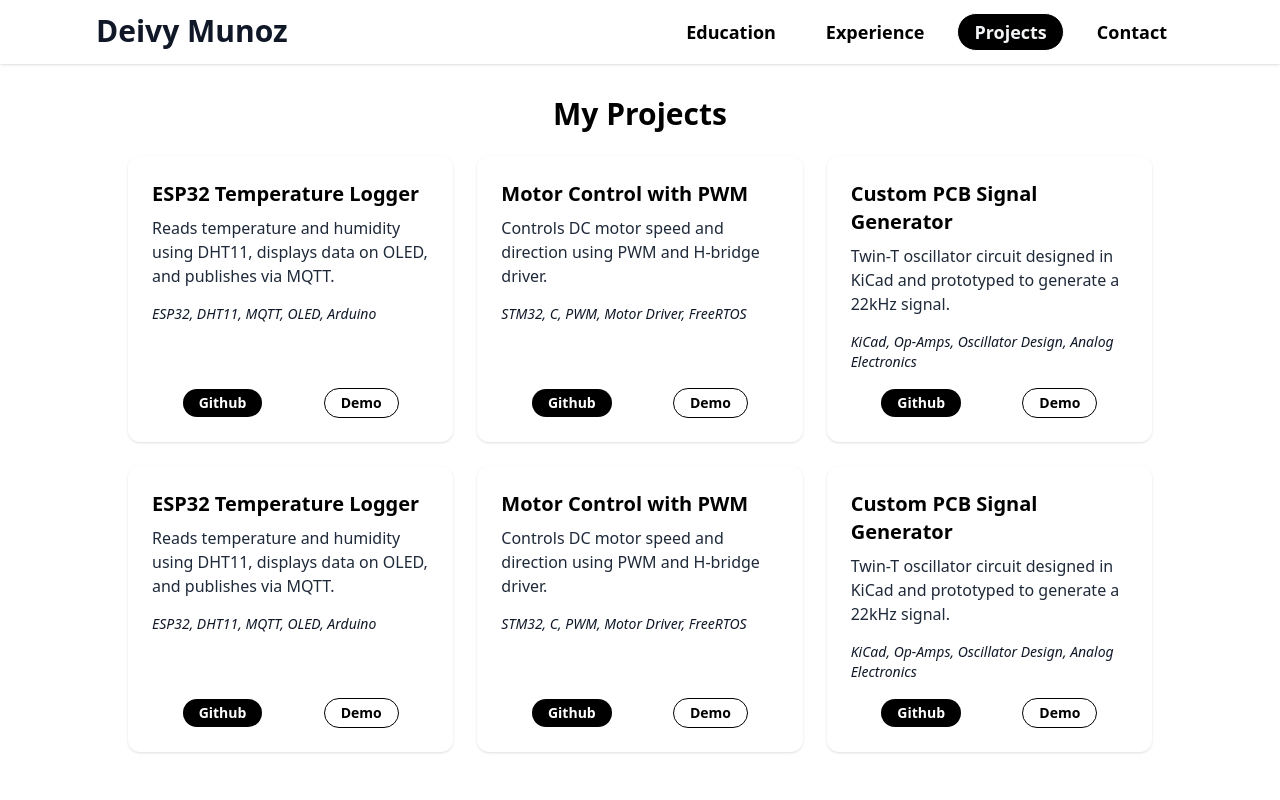
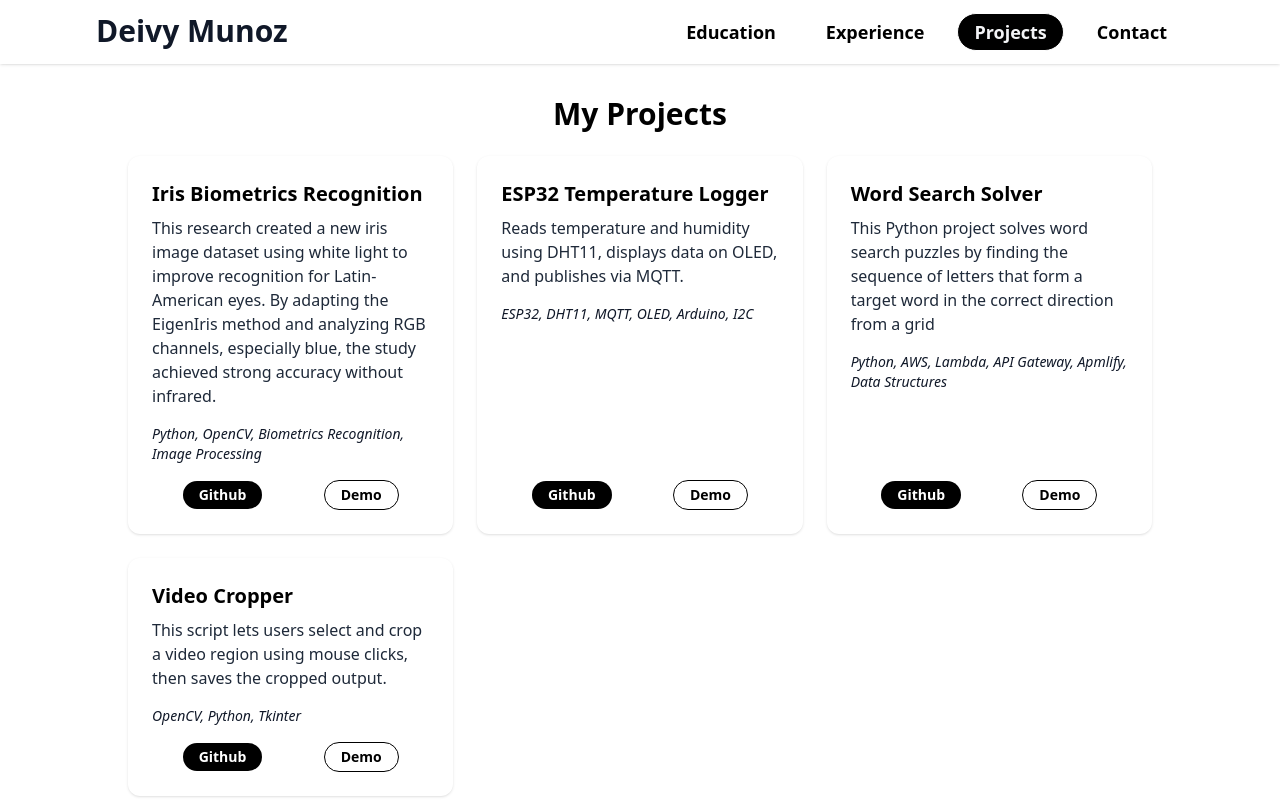
Before and after one commit to DeivyAlejo/my-website, a React (Vite) app: page /projects in a window 1280 px wide. Built offline with nearby package versions, Linux system fonts and the light colour scheme.

Commit message:
add projects information

```diff
--- a/src/pages/Projects.jsx
+++ b/src/pages/Projects.jsx
@@ -3,49 +3,35 @@ import ProjectCard from '../components/ProjectCard'
 
 const projectData = [
   {
-    title: 'ESP32 Temperature Logger',
-    description: 'Reads temperature and humidity using DHT11, displays data on OLED, and publishes via MQTT.',
-    tech: 'ESP32, DHT11, MQTT, OLED, Arduino',
-    github: 'https://github.com/yourusername/esp32-logger',
-    demoPage: 'https://github.com/yourusername/esp32-logger'
-  },
-  {
-    title: 'Motor Control with PWM',
-    description: 'Controls DC motor speed and direction using PWM and H-bridge driver.',
-    tech: 'STM32, C, PWM, Motor Driver, FreeRTOS',
-    github: 'https://github.com/yourusername/esp32-logger',
-    demoPage: 'https://github.com/yourusername/esp32-logger'
-  },
-  {
-    title: 'Custom PCB Signal Generator',
-    description: 'Twin-T oscillator circuit designed in KiCad and prototyped to generate a 22kHz signal.',
-    tech: 'KiCad, Op-Amps, Oscillator Design, Analog Electronics',
-    github: 'https://github.com/yourusername/esp32-logger',
-    demoPage: 'https://github.com/yourusername/esp32-logger'
+    title: 'Iris Biometrics Recognition',
+    description: 'This research created a new iris image dataset using white light to improve recognition for Latin-American eyes. By adapting the EigenIris method and analyzing RGB channels, especially blue, the study achieved strong accuracy without infrared.',
+    tech: 'Python, OpenCV, Biometrics Recognition, Image Processing',
+    github: 'https://github.com/DeivyAlejo/iris-biometric-recognition',
+    demoPage: 'https://revistas.utp.edu.co/index.php/revistaciencia/article/view/22861/16382'
   },
   {
     title: 'ESP32 Temperature Logger',
     description: 'Reads temperature and humidity using DHT11, displays data on OLED, and publishes via MQTT.',
-    tech: 'ESP32, DHT11, MQTT, OLED, Arduino',
-    github: 'https://github.com/yourusername/esp32-logger',
+    tech: 'ESP32, DHT11, MQTT, OLED, Arduino, I2C',
+    github: 'https://github.com/DeivyAlejo/temp_sensor_esp32',
     demoPage: 'https://github.com/yourusername/esp32-logger'
   },
   {
-    title: 'Motor Control with PWM',
-    description: 'Controls DC motor speed and direction using PWM and H-bridge driver.',
-    tech: 'STM32, C, PWM, Motor Driver, FreeRTOS',
-    github: 'https://github.com/yourusername/esp32-logger',
-    demoPage: 'https://github.com/yourusername/esp32-logger'
+    title: 'Word Search Solver',
+    description: 'This Python project solves word search puzzles by finding the sequence of letters that form a target word in the correct direction from a grid',
+    tech: 'Python, AWS, Lambda, API Gateway, Apmlify, Data Structures',
+    github: 'https://github.com/DeivyAlejo/word_search_solver',
+    demoPage: 'https://www.youtube.com/watch?v=PPkMyLJM1gI'
   },
   {
-    title: 'Custom PCB Signal Generator',
-    description: 'Twin-T oscillator circuit designed in KiCad and prototyped to generate a 22kHz signal.',
-    tech: 'KiCad, Op-Amps, Oscillator Design, Analog Electronics',
-    github: 'https://github.com/yourusername/esp32-logger',
-    demoPage: 'https://github.com/yourusername/esp32-logger'
-  }
+    title: 'Video Cropper',
+    description: 'This script lets users select and crop a video region using mouse clicks, then saves the cropped output.',
+    tech: 'OpenCV, Python, Tkinter',
+    github: 'https://github.com/DeivyAlejo/Video-Cropper',
+    demoPage: 'https://github.com/DeivyAlejo/Video-Cropper'
+  },
+
 ]
-
 const Projects = () => {
   return (
     <div className="pt-20 min-h-screen text-black px-6">
```
